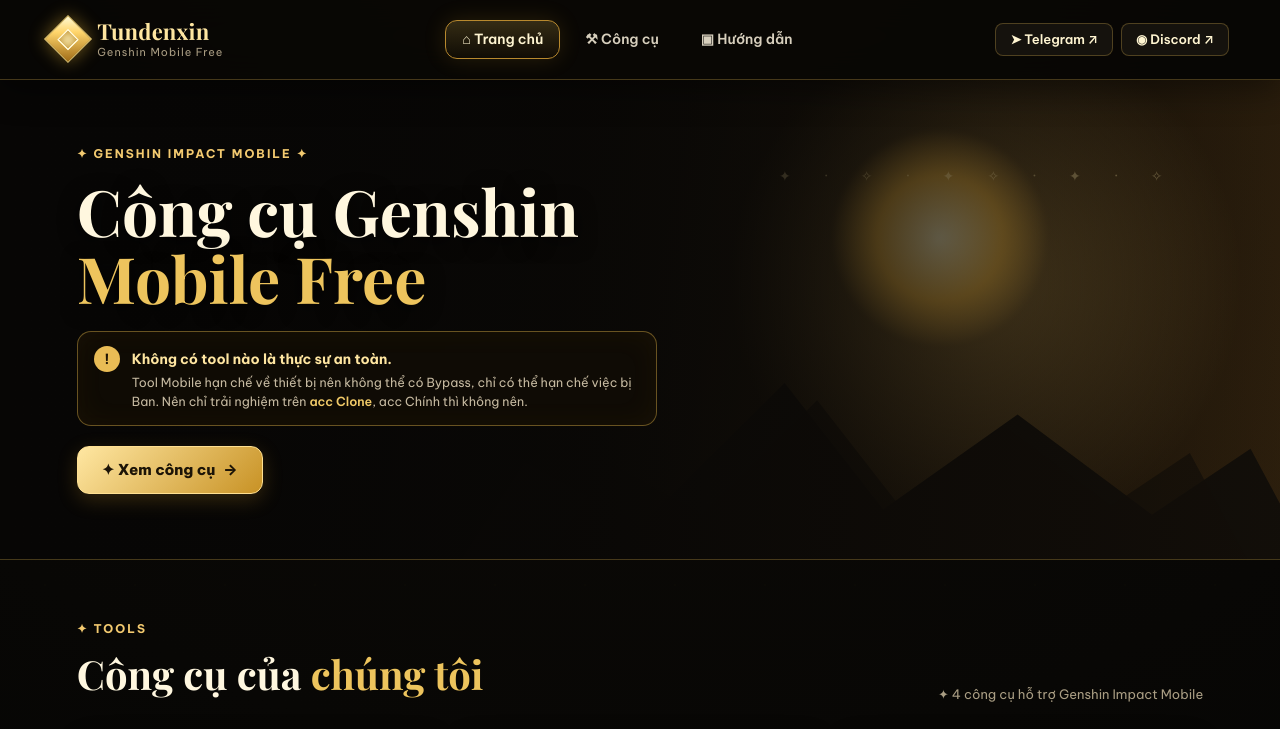
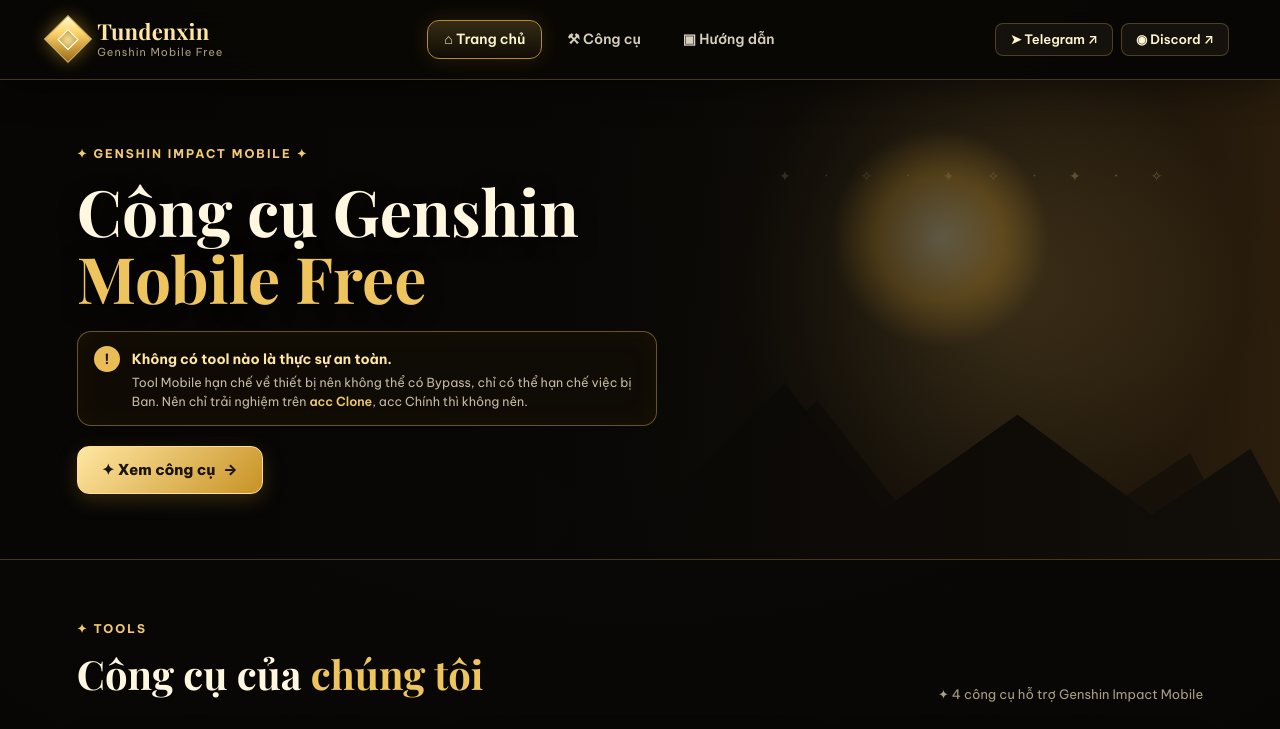
Before and after one commit to Tundenxin/Tundenxin.github.io, a plain HTML site: page index.html in a window 1280 px wide. Shown: the top 729 px of the page. Drawn offline with nearby package versions, Linux system fonts and the light colour scheme.

Commit message:
Update index.html

```diff
--- a/index.html
+++ b/index.html
@@ -16,7 +16,6 @@
       <span><strong>Tundenxin</strong><small>Genshin Mobile Free</small></span>
     </a>
 
-    <div class="nav-container">
     <nav class="main-nav">
       <a class="active" href="index.html">⌂ <span>Trang chủ</span></a>
       <a href="#tools">⚒ <span>Công cụ</span></a>
@@ -26,7 +25,6 @@
     <div class="socials">
       <a class="social telegram" href="https://t.me/BoxToolGS_VN" target="_blank" rel="noopener">➤ Telegram ↗</a>
       <a class="social discord" href="https://discord.gg/Nfu5hqb3q" target="_blank" rel="noopener">◉ Discord ↗</a>
-      </div>
     </div>
   </header>
 
```
Lines whose indentation alone changed are shown as unchanged.
